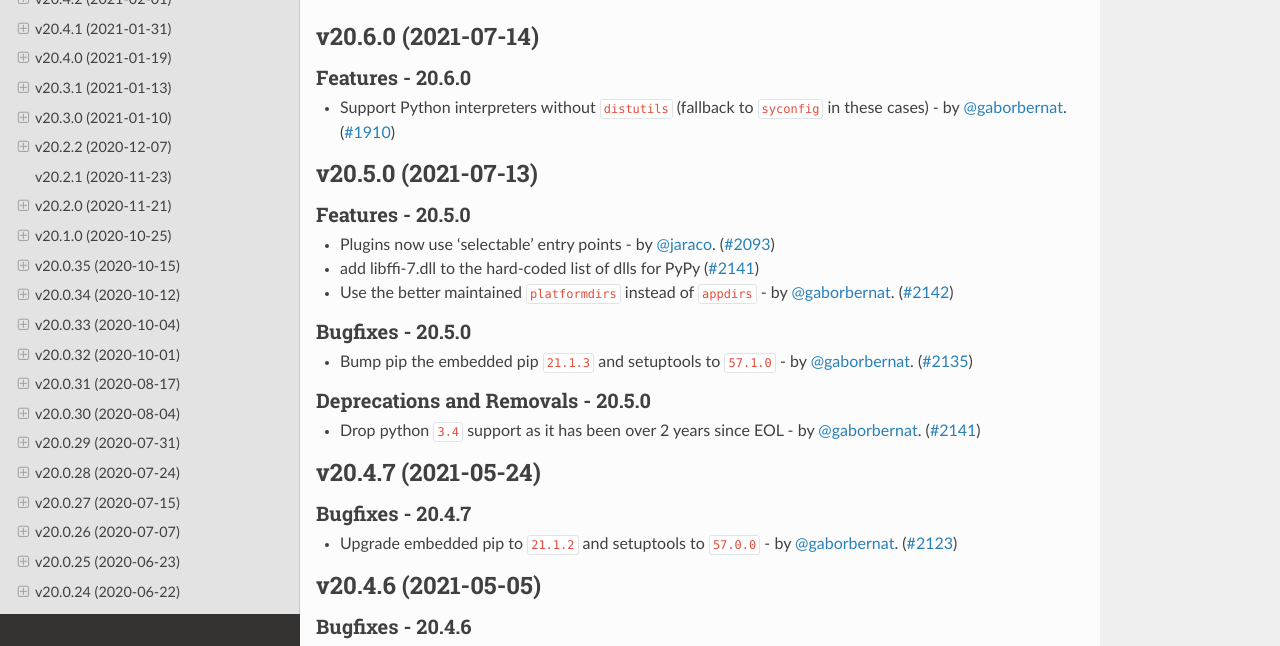
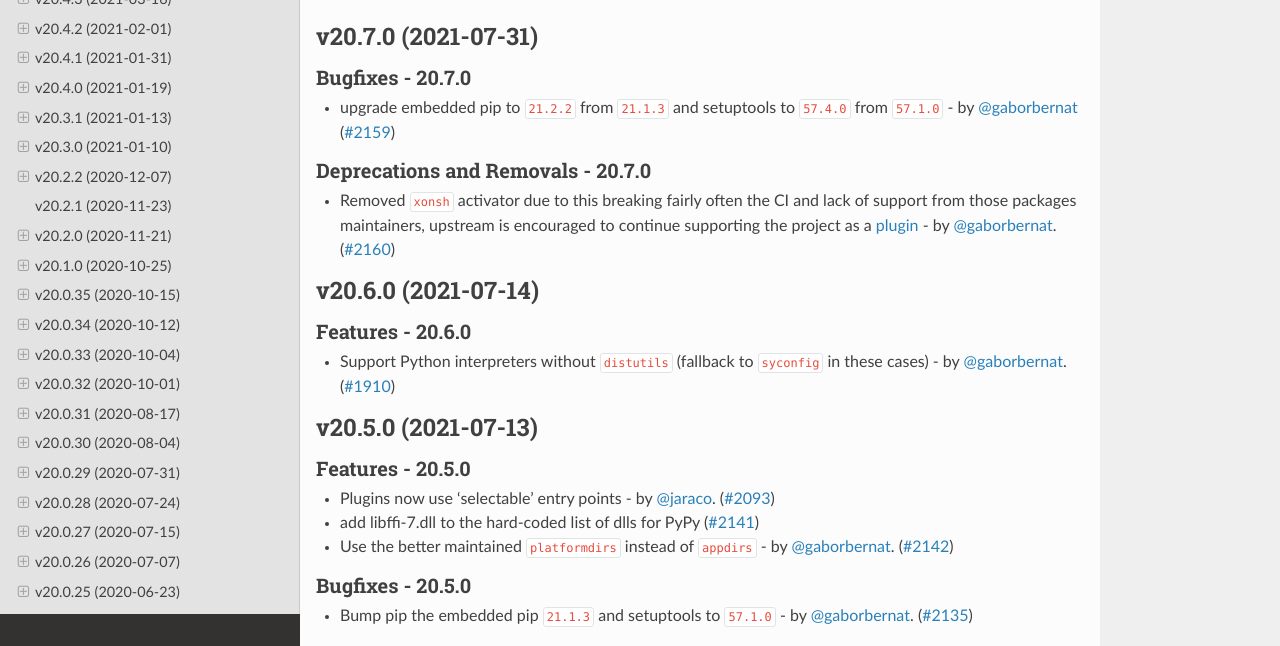
Before and after one commit to pypa/virtualenv, a Sphinx documentation site: the page built from docs/changelog.rst, in a window 1280 px wide and 900 px high, cut to the strip 254-900 px from the top of the window. Built offline with Sphinx 7.4.7 and the Read the Docs theme 2.0.0, drawn with Linux system fonts in a browser that asks for light colours; pages that are not in the unit, such as notebooks, are missing from menus; the version number could not be read and is left out.

Commit message:
release 20.7.0

```diff
--- a/docs/changelog.rst
+++ b/docs/changelog.rst
@@ -4,6 +4,20 @@
 .. include:: _draft.rst
 
 .. towncrier release notes start
+
+v20.7.0 (2021-07-31)
+--------------------
+
+Bugfixes - 20.7.0
+~~~~~~~~~~~~~~~~~
+- upgrade embedded pip to ``21.2.2`` from ``21.1.3`` and setuptools to ``57.4.0`` from ``57.1.0`` - by :user:`gaborbernat` (`#2159 <https://github.com/pypa/virtualenv/issues/2159>`_)
+
+Deprecations and Removals - 20.7.0
+~~~~~~~~~~~~~~~~~~~~~~~~~~~~~~~~~~
+- Removed ``xonsh`` activator due to this breaking fairly often the CI and lack of support from those packages
+  maintainers, upstream is encouraged to continue supporting the project as a
+  `plugin <https://github.com/xonsh/xonsh/issues/3689>`_  - by :user:`gaborbernat`. (`#2160 <https://github.com/pypa/virtualenv/issues/2160>`_)
+
 
 v20.6.0 (2021-07-14)
 --------------------
--- a/docs/changelog/2159.bugfix.rst
+++ /dev/null
@@ -1 +0,0 @@
-upgrade embedded pip to ``21.2.2`` from ``21.1.3`` and setuptools to ``57.4.0`` from ``57.1.0`` - by :user:`gaborbernat`
--- a/docs/changelog/2160.removal.rst
+++ /dev/null
@@ -1,3 +0,0 @@
-Removed ``xonsh`` activator due to this breaking fairly often the CI and lack of support from those packages
-maintainers, upstream is encouraged to continue supporting the project as a
-`plugin <https://github.com/xonsh/xonsh/issues/3689>`_  - by :user:`gaborbernat`.
```
